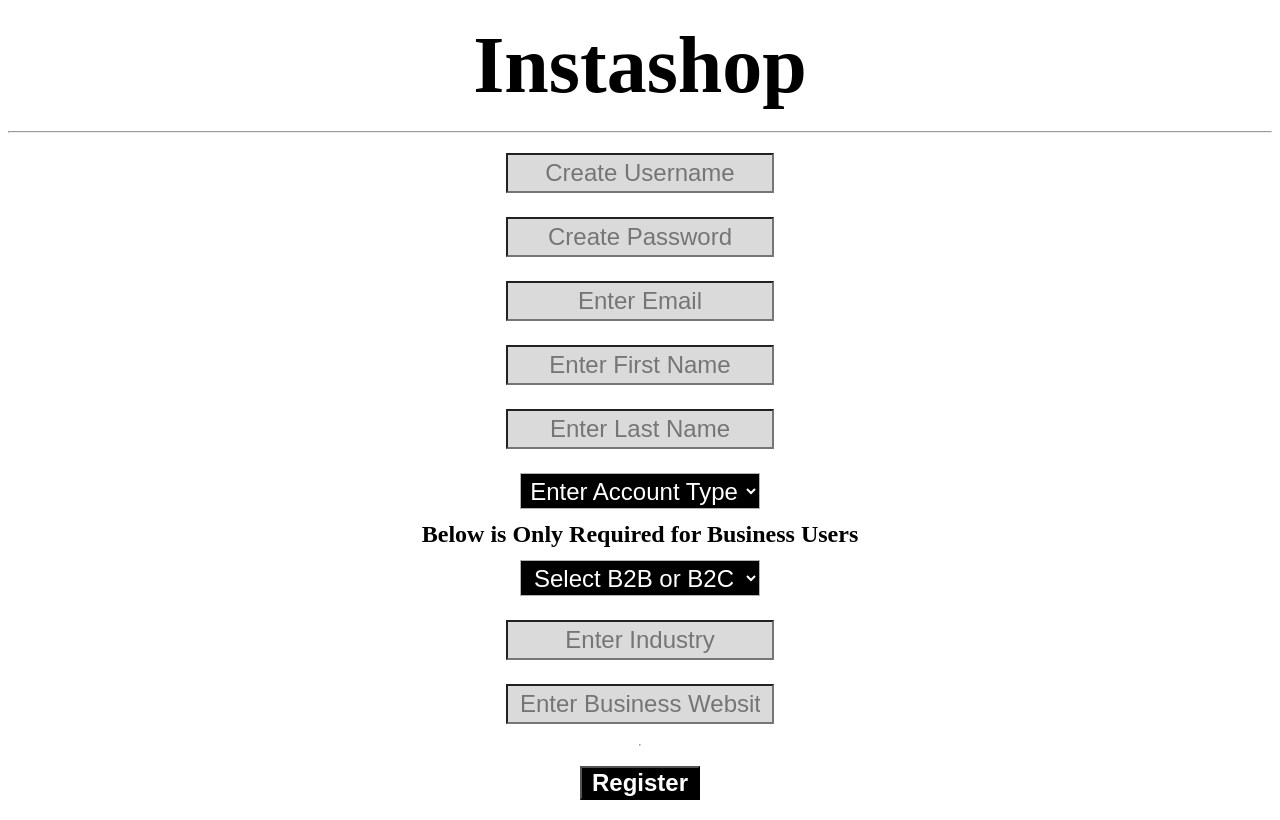
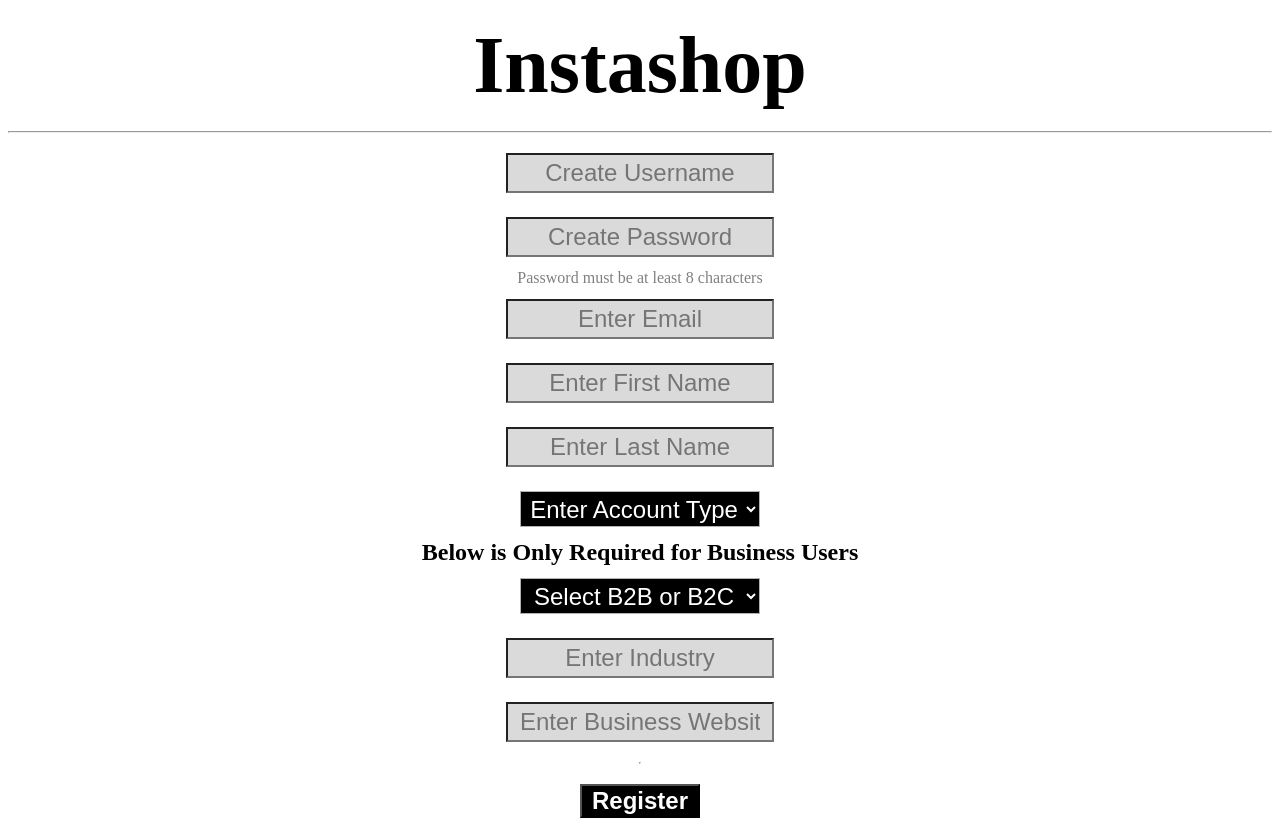
Before and after one commit to ReginaClarke/Instashop, a React (Create React App) app in the folder client/: page /register in a window 1280 px wide. Shown: the top 820 px of the page. Built offline with nearby package versions, Linux system fonts and the light colour scheme; no server answers.

Commit message:
added min characters comment for password on registration page

```diff
--- a/client/src/App.css
+++ b/client/src/App.css
@@ -101,6 +101,12 @@ form {
   margin: auto;
 }
 /* ----------------- LOGIN PAGE -------------------------- */
+.registercomments{
+  padding: 0em;
+  margin-top: 0em;
+  color: grey;
+}
+
 .landingpageleft {
   display: flex;
   flex-wrap: wrap;
--- a/client/src/components/shared/Register.jsx
+++ b/client/src/components/shared/Register.jsx
@@ -19,7 +19,7 @@ const Register = (props) => {
           value={props.formData.password}
           onChange={props.handleChange}
         />
-
+        <p className="registercomments">Password must be at least 8 characters</p>
         <input
           name="email"
           placeholder="Enter Email"
@@ -96,7 +96,7 @@ const Register = (props) => {
           onChange={props.handleChange}
         />
         <hr />
-          <button>Register</button>
+        <button>Register</button>
       </form>
     </div>
   );
```
Also changed, not shown: 1 other file (tests, documents, lock files or other folders).
